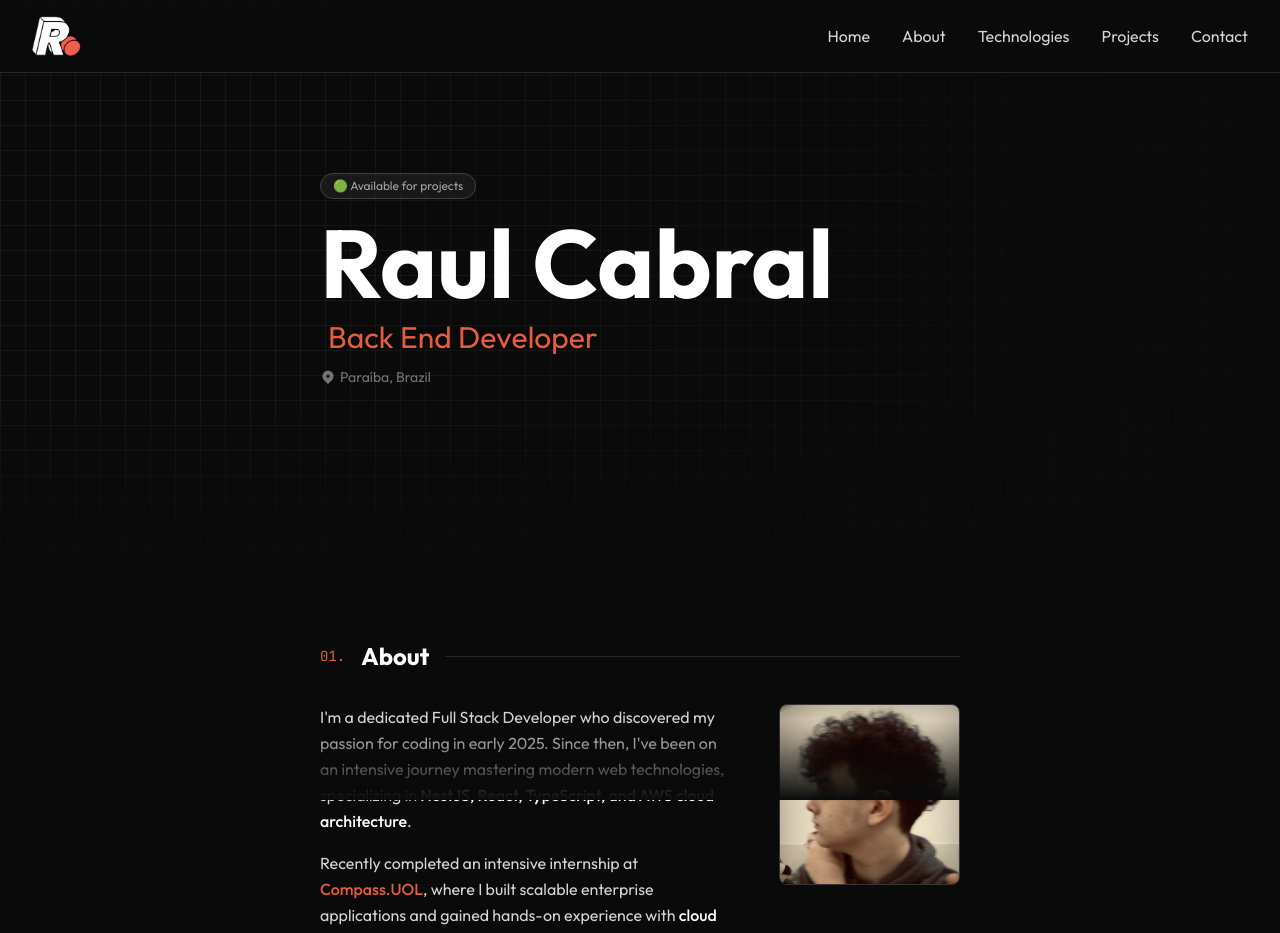
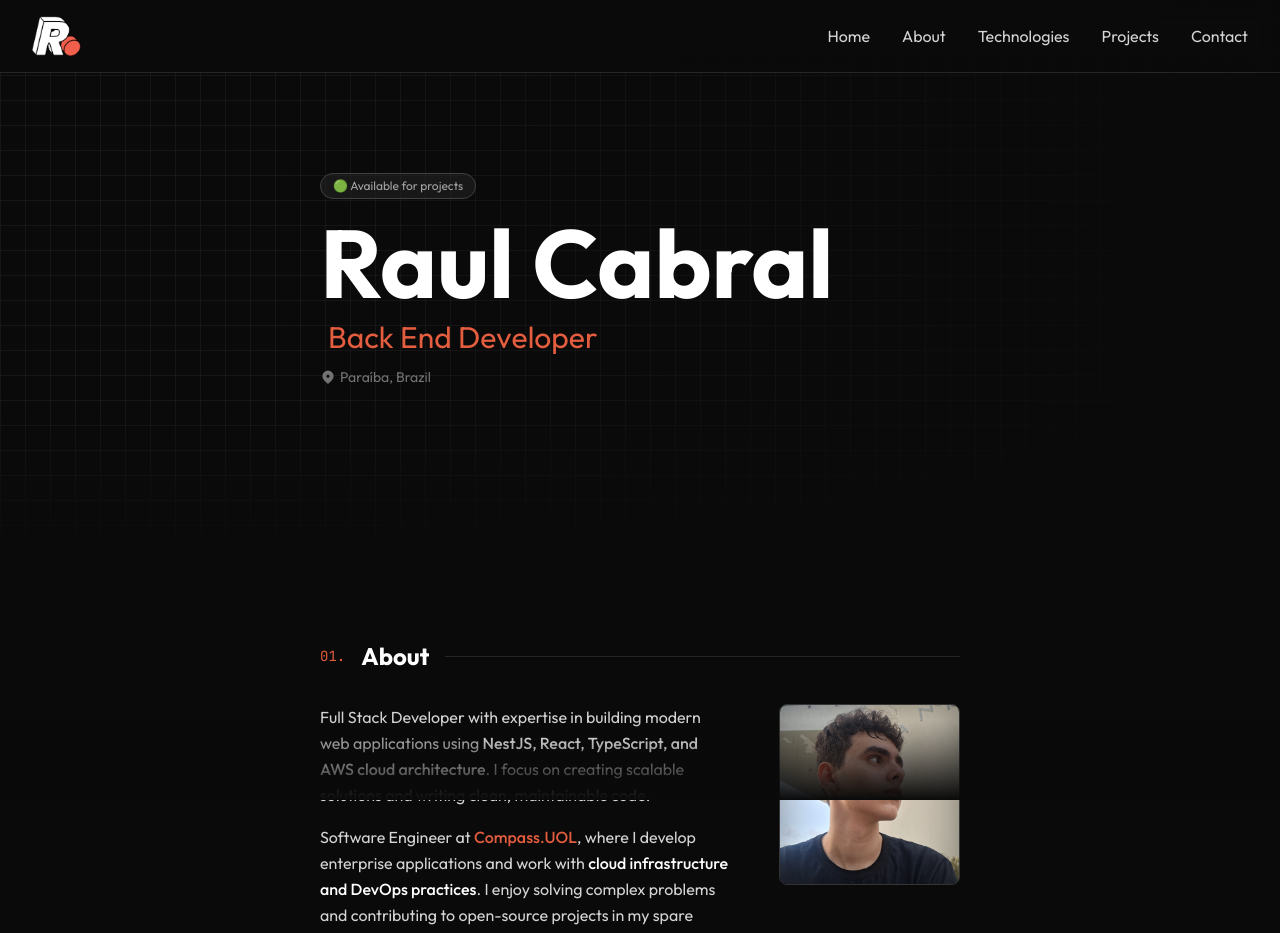
Before and after one commit to raulcabralc/raulcabralc, a Next.js app in the folder portfolio/: page / in a window 1280 px wide. Shown: the top 933 px of the page. Built offline with nearby package versions, Linux system fonts and the light colour scheme.

Commit message:
update about picture

```diff
--- a/portfolio/components/About.tsx
+++ b/portfolio/components/About.tsx
@@ -29,25 +29,24 @@ export function About() {
             {/* Text Content */}
             <div className="md:col-span-2 space-y-4">
               <p className="text-neutral-300 leading-relaxed">
-                I'm a dedicated Full Stack Developer who discovered my passion
-                for coding in early 2025. Since then, I've been on an intensive
-                journey mastering modern web technologies, specializing in{" "}
+                Full Stack Developer with expertise in building modern web
+                applications using{" "}
                 <span className="text-white font-medium">
                   NestJS, React, TypeScript, and AWS cloud architecture
                 </span>
-                .
+                . I focus on creating scalable solutions and writing clean,
+                maintainable code.
               </p>
 
               <p className="text-neutral-300 leading-relaxed">
-                Recently completed an intensive internship at{" "}
+                Software Engineer at{" "}
                 <span className="text-rebound font-medium">Compass.UOL</span>,
-                where I built scalable enterprise applications and gained
-                hands-on experience with{" "}
+                where I develop enterprise applications and work with{" "}
                 <span className="text-white font-medium">
-                  cloud infrastructure and modern development practices
+                  cloud infrastructure and DevOps practices
                 </span>
-                . I'm passionate about contributing to the developer community
-                through open-source projects.
+                . I enjoy solving complex problems and contributing to
+                open-source projects in my spare time.
               </p>
 
               {/* Stats */}
@@ -77,7 +76,7 @@ export function About() {
             <div className="relative">
               <div className="w-full aspect-square rounded-lg overflow-hidden border border-neutral-700">
                 <img
-                  src="/assets/profile.png"
+                  src="/assets/profile.jpg"
                   alt="Raul Cabral"
                   className="w-full h-full object-cover"
                 />
```
Also changed, not shown: portfolio/public/assets/profile.jpg (added), portfolio/public/assets/profile.png (deleted).
